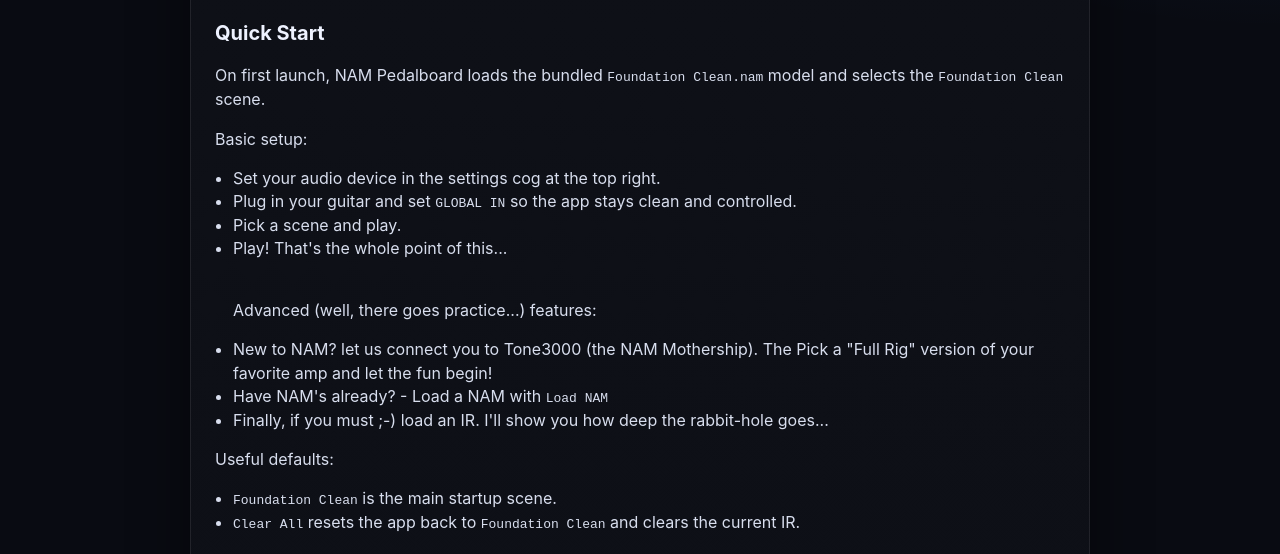
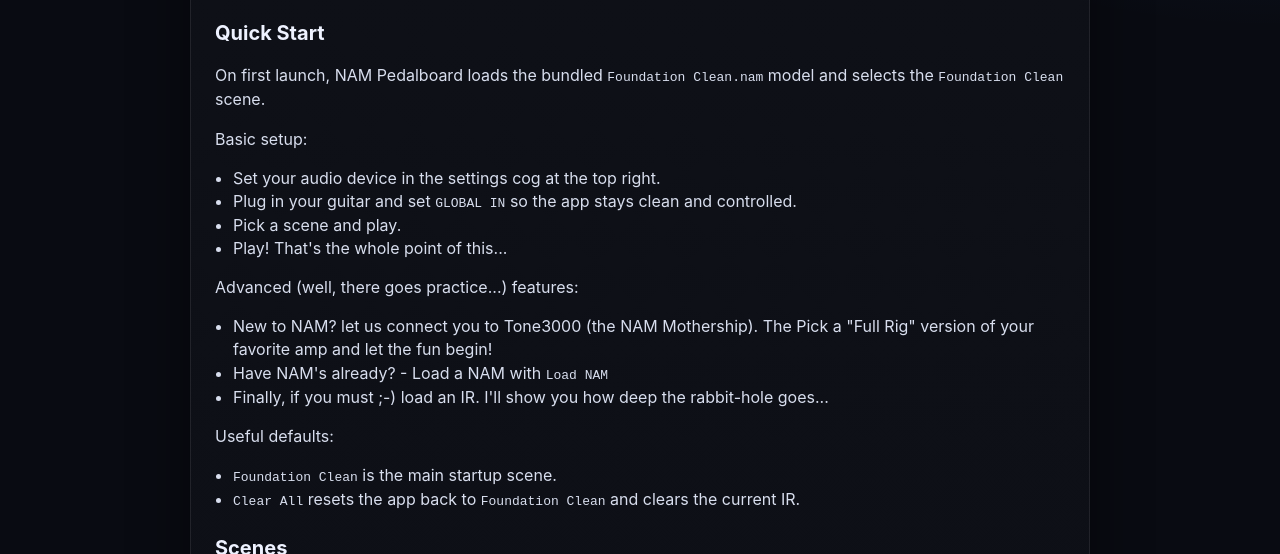
Before and after one commit to macgenius-nz/macgenius-nz.github.io, a plain HTML site: page nam-pedal-guide.html in a window 1280 px wide. Shown: the part 236-790 px from the top of the page. Drawn offline with Linux system fonts and the light colour scheme.

Commit message:
Fix HTML structure by removing unnecessary line break

```diff
--- a/nam-pedal-guide.html
+++ b/nam-pedal-guide.html
@@ -35,8 +35,9 @@
         <li>Plug in your guitar and set <code>GLOBAL IN</code> so the app stays clean and controlled.</li>
         <li>Pick a scene and play.</li>
         <li>Play! That's the whole point of this...</li>
-        </br>
+      </ul>
         <p>Advanced (well, there goes practice...) features:</p>
+      <ul>
         <li>New to NAM? let us connect you to Tone3000 (the NAM Mothership). The Pick a "Full Rig" version of your favorite amp and let the fun begin!</li>
         <li>Have NAM's already? - Load a NAM with <code>Load NAM</code></li>
         <li>Finally, if you must ;-) load an IR. I'll show you how deep the rabbit-hole goes...</li>
```
